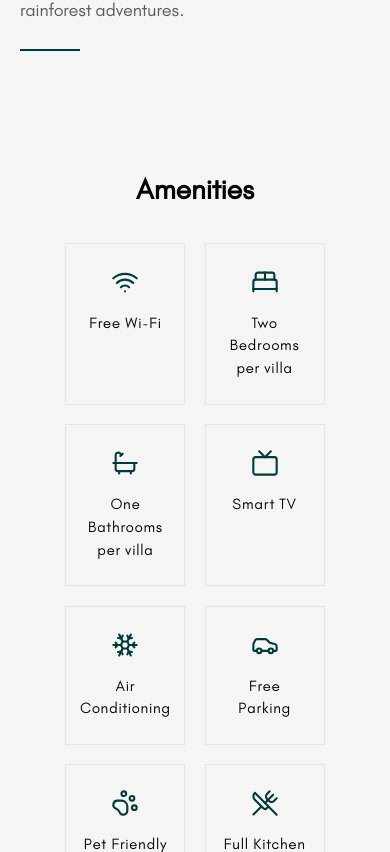
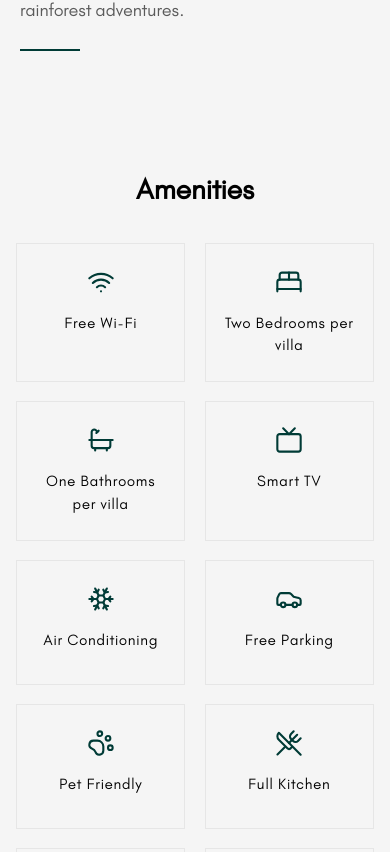
Before and after one commit to lunalabscr/echo-frontend, a React (Vite) app: page / in a window 390 px wide. Shown: the part 3712-4564 px from the top of the page. Built offline with nearby package versions, Linux system fonts and the light colour scheme.

Commit message:
made some of the design more luxurious

```diff
--- a/src/components/amenities/Amenities.module.scss
+++ b/src/components/amenities/Amenities.module.scss
@@ -5,7 +5,11 @@
   @include mixins.container;
   margin-block: 4rem;
 
-  padding: 2rem 0;
+  padding: 2rem 1rem;
+
+  @include mixins.respond-to(md) {
+    padding: 2rem 0;
+  }
   border-radius: 0;
 
   .title {
@@ -85,12 +89,12 @@
   }
 }
 
-/* Responsive tweaks */
-@media (max-width: 480px) {
+/* Responsive tweaks: exactly 2 columns on mobile */
+@media (max-width: 600px) {
   .amenities {
     .item {
-      flex: 0 0 120px;
-      width: 120px;
+      flex: 0 0 calc(50% - 0.6rem);
+      width: calc(50% - 0.6rem);
     }
   }
 }
--- a/src/components/faq/index.module.scss
+++ b/src/components/faq/index.module.scss
@@ -11,6 +11,7 @@
   }
 
   &__image-wrapper {
+    width: 100%;
     max-width: 100%;
     height: 300px;
     border-radius: 0;
@@ -18,6 +19,7 @@
     position: relative;
 
     @include mixins.respond-to(md) {
+      width: auto;
       height: 400px;
     }
   }
```
